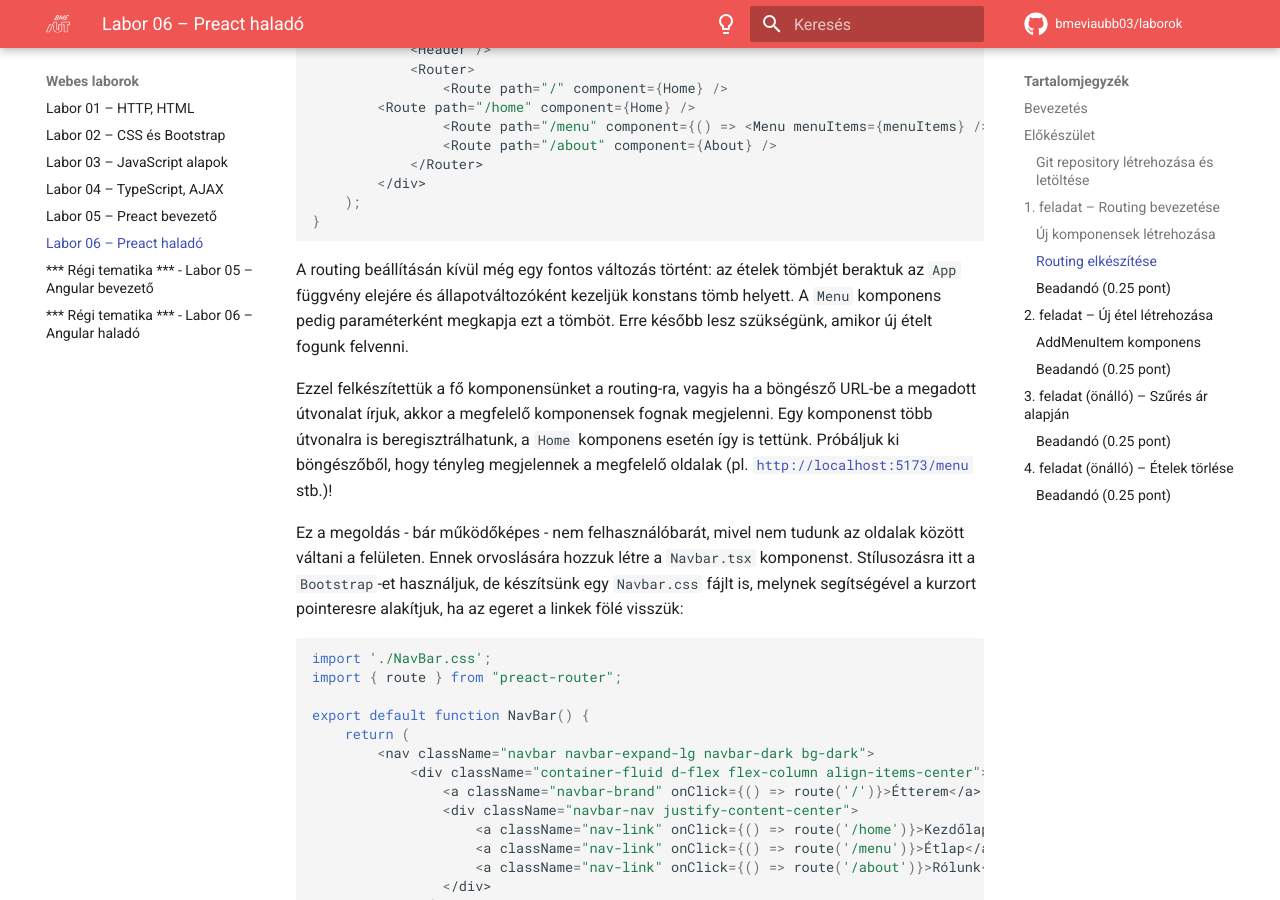
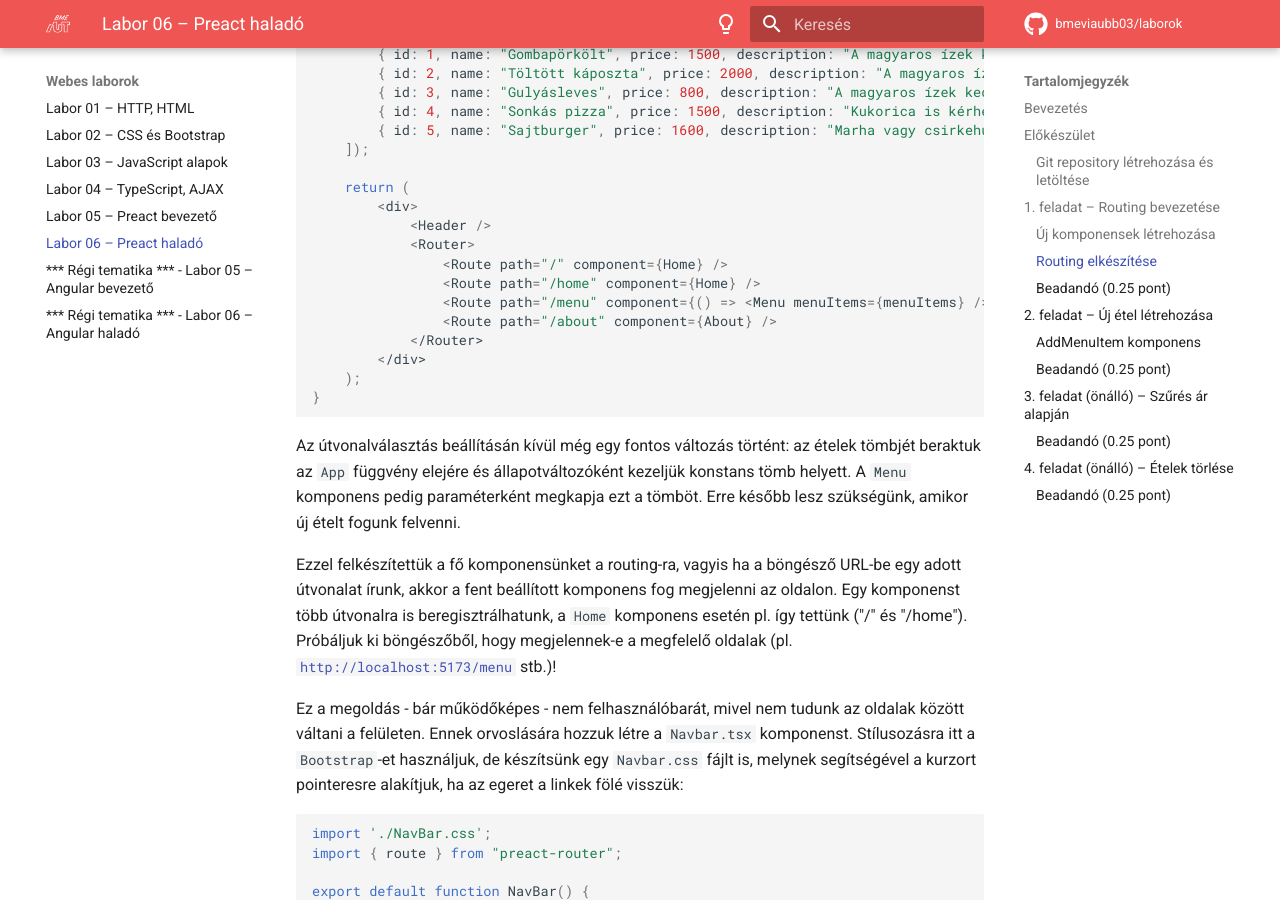
Before and after one commit to BMEVIAUBB03/laborok, an MkDocs documentation site: the page built from docs/laborok/web/06-react-02/index.md, in a window 1280 px wide and 900 px high, scrolled down 3774 px. Built offline with MkDocs 1.6.1 and Material for MkDocs 9.7.7, drawn with Linux system fonts in a browser that asks for light colours; comment, search, counter and statistics services are not loaded; some of the changed text lies outside the part shown.

Commit message:
Web 06 hotfixes

````diff
--- a/docs/laborok/web/06-react-02/index.md
+++ b/docs/laborok/web/06-react-02/index.md
@@ -31,11 +31,17 @@
 
 ## 1. feladat – Routing bevezetése
 
+Mindenekelőtt telepítsük a kiinduló projekt függőségeit:
+
+> `npm install`
+
 Az alkalmazásunk többoldalassá válik, így szükségünk lesz útvonal választásra is. Ehhez a `preact-router` könyvtárat fogjuk használni. A `preact-router` a React `react-router` könyvtárához hasonlít, de kifejezetten Preact-hez készült, és kisebb méretű.
 
 Először telepítsük a `preact-router` csomagot:
 
 > `npm install preact-router`
+
+Az alkalmazást az `npm start` parancs kiadásával tudjuk futtatni. Ez azért van így, mert a `package.json` fájlban a `"dev": "vite"` sor erre lett átírva: `"start": "vite"` - részletekért ld. az előző labort.
 
 ### Új komponensek létrehozása
 
@@ -157,7 +163,7 @@
 			<Header />
 			<Router>
 				<Route path="/" component={Home} />
-        <Route path="/home" component={Home} />
+				<Route path="/home" component={Home} />
 				<Route path="/menu" component={() => <Menu menuItems={menuItems} />} />
 				<Route path="/about" component={About} />
 			</Router>
@@ -166,9 +172,9 @@
 }
 ```
 
-A routing beállításán kívül még egy fontos változás történt: az ételek tömbjét beraktuk az `App` függvény elejére és állapotváltozóként kezeljük konstans tömb helyett. A `Menu` komponens pedig paraméterként megkapja ezt a tömböt. Erre később lesz szükségünk, amikor új ételt fogunk felvenni.
+Az útvonalválasztás beállításán kívül még egy fontos változás történt: az ételek tömbjét beraktuk az `App` függvény elejére és állapotváltozóként kezeljük konstans tömb helyett. A `Menu` komponens pedig paraméterként megkapja ezt a tömböt. Erre később lesz szükségünk, amikor új ételt fogunk felvenni.
 
-Ezzel felkészítettük a fő komponensünket a routing-ra, vagyis ha a böngésző URL-be a megadott útvonalat írjuk, akkor a megfelelő komponensek fognak megjelenni. Egy komponenst több útvonalra is beregisztrálhatunk, a `Home` komponens esetén így is tettünk. Próbáljuk ki böngészőből, hogy tényleg megjelennek a megfelelő oldalak (pl. <a href="http://localhost:5173/menu" target="_blank">`http://localhost:5173/menu`</a> stb.)!
+Ezzel felkészítettük a fő komponensünket a routing-ra, vagyis ha a böngésző URL-be egy adott útvonalat írunk, akkor a fent beállított komponens fog megjelenni az oldalon. Egy komponenst több útvonalra is beregisztrálhatunk, a `Home` komponens esetén pl. így tettünk ("/" és "/home"). Próbáljuk ki böngészőből, hogy megjelennek-e a megfelelő oldalak (pl. <a href="http://localhost:5173/menu" target="_blank">`http://localhost:5173/menu`</a> stb.)!
 
 Ez a megoldás - bár működőképes - nem felhasználóbarát, mivel nem tudunk az oldalak között váltani a felületen. Ennek orvoslására hozzuk létre a `Navbar.tsx` komponenst. Stílusozásra itt a `Bootstrap`-et használjuk, de készítsünk egy `Navbar.css` fájlt is, melynek segítségével a kurzort pointeresre alakítjuk, ha az egeret a linkek fölé visszük:
 
@@ -232,7 +238,7 @@
 
 ### AddMenuItem komponens
 
-Hozzuk létre az `AddMenuItem.tsx` (az `AddMenuItem.css` fájlt is) komponenst:
+Hozzuk létre az `AddMenuItem.tsx` és az `AddMenuItem.css` fájlokat:
 
 ```javascript
 import { useState } from 'preact/hooks';
@@ -319,9 +325,11 @@
 }
 ```
 
-Az `AddMenuItem` függvény paraméterként megkap egy callback függvényt (`addMenuItem`), amit majd az `index` komponens fog átadni neki. A `handleSubmit` függvényben adjuk át a beírt adatokat az `addMenuItem` függvény meghívásával. A form a `Bootstrap` stílusozását használja. A form `input` mezőihez be van kötve a megfelelő állapotváltozó változtatása (pl. `onChange={(e: Event) => setName((e.target as HTMLInputElement).value)}`), így értesülünk a felhasználói input változásáról.
+Az `AddMenuItem` függvény paraméterként megkap egy callback függvényt (`onSave`), amit az `index` komponens fog átadni neki. A `handleSubmit` függvényben adjuk át a beírt adatokat az `onSave` függvény meghívásával. Erre azért van szükség, mert az adatok (az ételek tömbje) nem az `AddMenuItem`, hanem az `index` komponensben találhatók. A form a `Bootstrap` stílusozását használja.
 
-Vegyük fel az `addMenuItem` függvényt az `index.tsx` fájlban az `App` függvénybe és egy routing-ot is az új komponensnek:
+A form `input` mezőihez be van kötve a megfelelő állapotváltozó változtatása (pl. `onChange={(e: Event) => setName((e.target as HTMLInputElement).value)}`), így értesülünk a felhasználói input változásáról.
+
+Írjuk meg az `addMenuItem` függvényt az `index.tsx` fájlban az `App` függvényben belül. A függvény a `menuItems` állapotváltozó setterét (`setMenuItems`) hívja, beillesztve a régi elemek után (`...prevItems`, spread operátor használatával) az újonnan hozzáadott elemet. Vegyünk fel egy `Route`-ot is az `AddMenuItem` komponensnek, paraméterként átadva neki az `addMenuitem` függvényt:
 
 ```javascript
 export default function App() {
````
